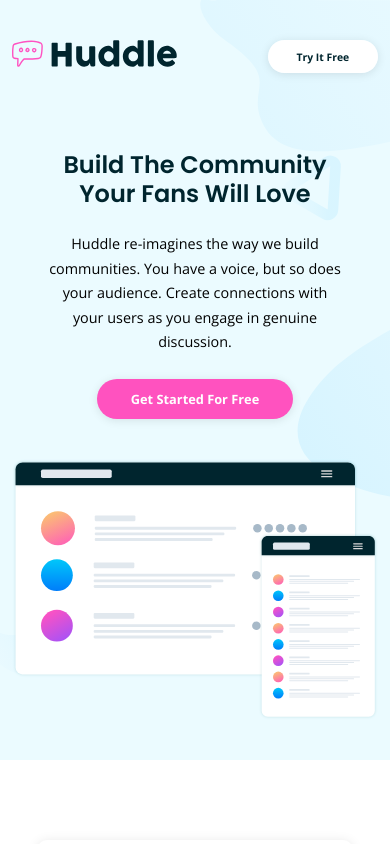
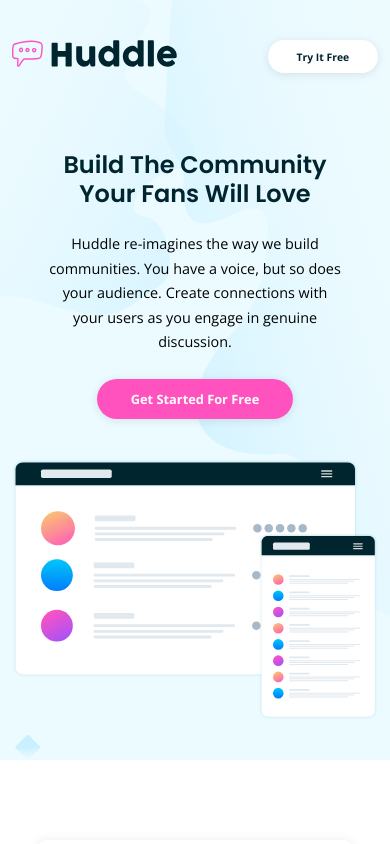
Before and after one commit to kanika-saini/huddle-alternating-lp, a plain HTML site: page index.html in a window 390 px wide. Shown: the top 844 px of the page. Drawn offline with nearby package versions, Linux system fonts and the light colour scheme.

Commit message:
added hero background for mobile

```diff
--- a/css/style.css
+++ b/css/style.css
@@ -401,6 +401,9 @@ body {
 
 /* 550px */
 @media only screen and (max-width: 34.4em) {
+  .header {
+    background-image: url(../images/bg-hero-mobile.svg);
+  }
   .nav-logo-box {
     width: 45%;
   }
```
